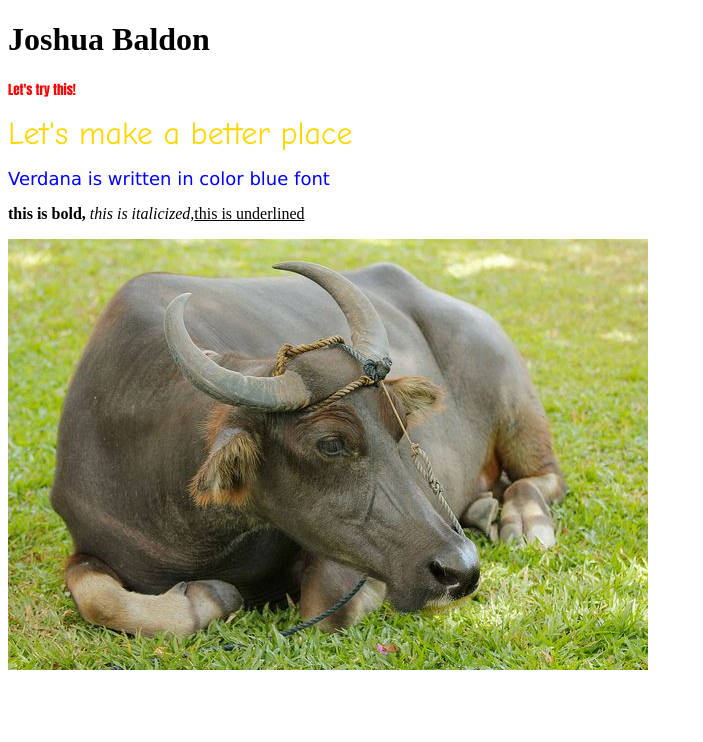
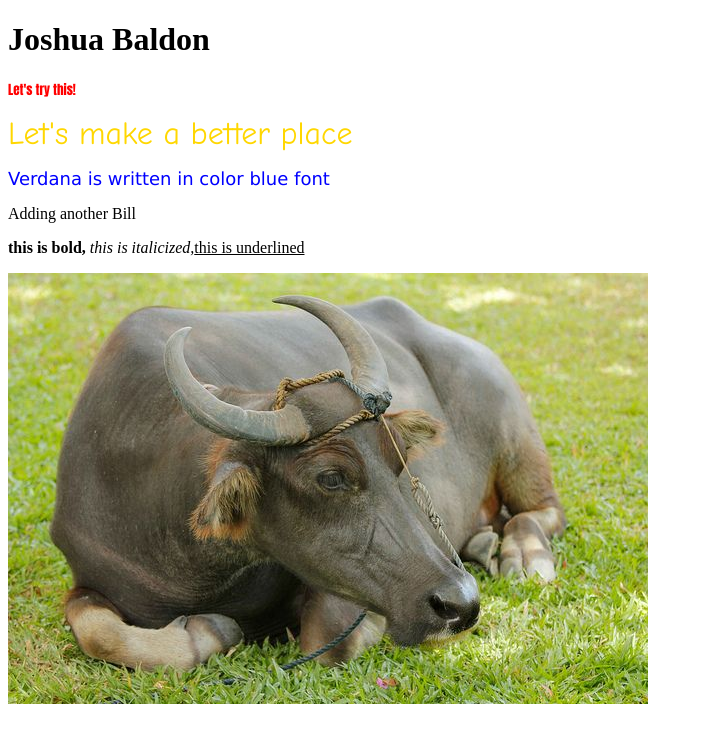
Before and after one commit to Josh-jmc-tech/HTML-CSS-PROJ, a plain HTML site: page Basic_HTML_and_JavaScript_1/Basic_HTML_1.html in a window 1280 px wide. Shown: the whole page, without its empty margins (0-703 px from the left). Drawn offline with Linux system fonts and the light colour scheme.

```diff
--- a/Basic_HTML_and_JavaScript_1/Basic_HTML_1.html
+++ b/Basic_HTML_and_JavaScript_1/Basic_HTML_1.html
@@ -15,7 +15,7 @@ alert("Hello, World!");
 		Verdana is written in color blue font
 	</font>
 </p>
-
+	<p> Adding another Bill</p>
 <p><b>this is bold, </b><i>this is italicized,</i><u>this is underlined</u></p>
 <img src="kalabaw.jpg" alt="mag bayad ka kasi ng bill">
 </body>
```
